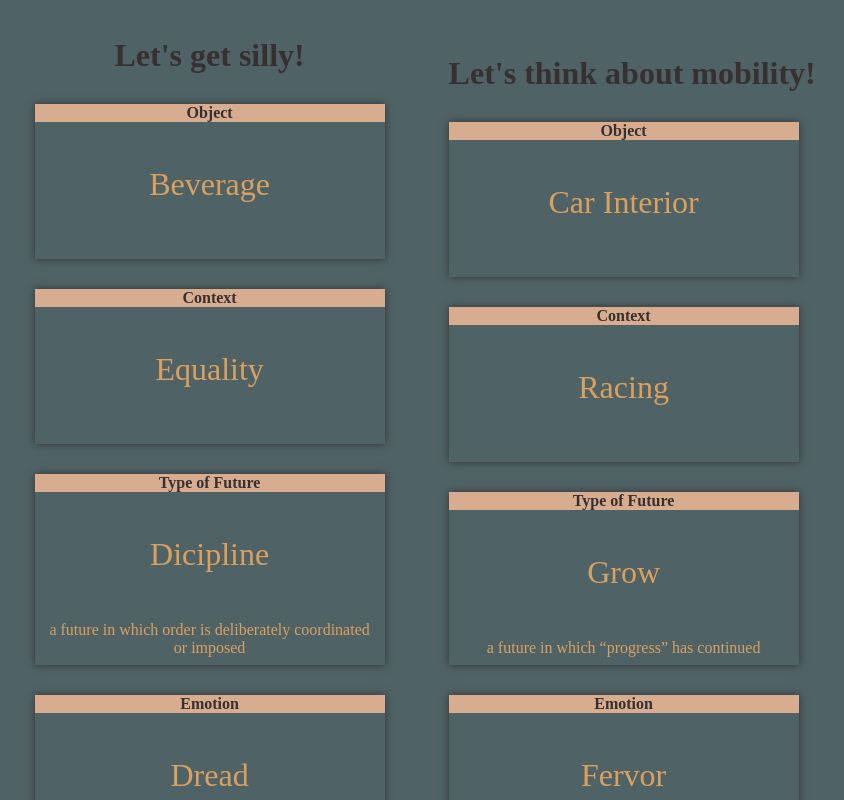
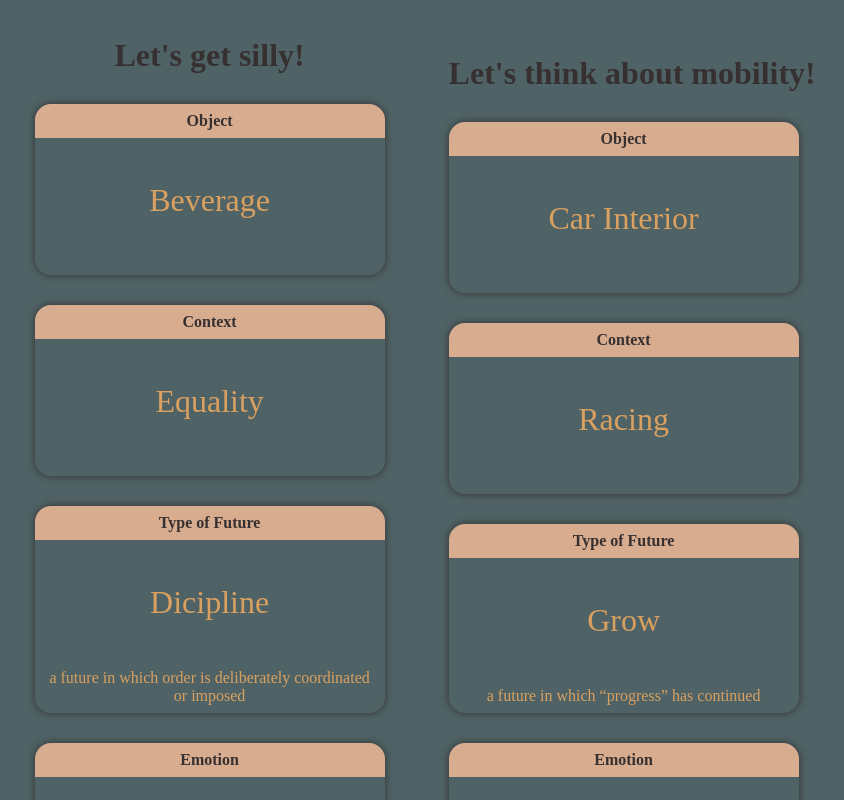
Before and after one commit to TakinB/ThingFromTheFuture, a React (Vite) app: page / in a window 1280 px wide. Shown: the top 800 px of the page, without its empty margins (235-1079 px from the left). Built offline with nearby package versions, Linux system fonts and the light colour scheme; a web font is replaced by a local one.

Commit message:
make styles nicer

```diff
--- a/src/components/styles.css
+++ b/src/components/styles.css
@@ -20,6 +20,7 @@
     box-shadow: 0px 0px 8px #363031;
     color: #363031;
     margin: 30px 0px;
+    border-radius: 1rem;
   }
 
   .CardContent {
@@ -50,6 +51,8 @@
     margin: 4px 0;
     background-color: #d8ac8f;
     font-weight: 600;
+    border-radius: 1rem 1rem 0 0;
+    padding: 0.5rem;
   }
 
   .CardDescription {
```
